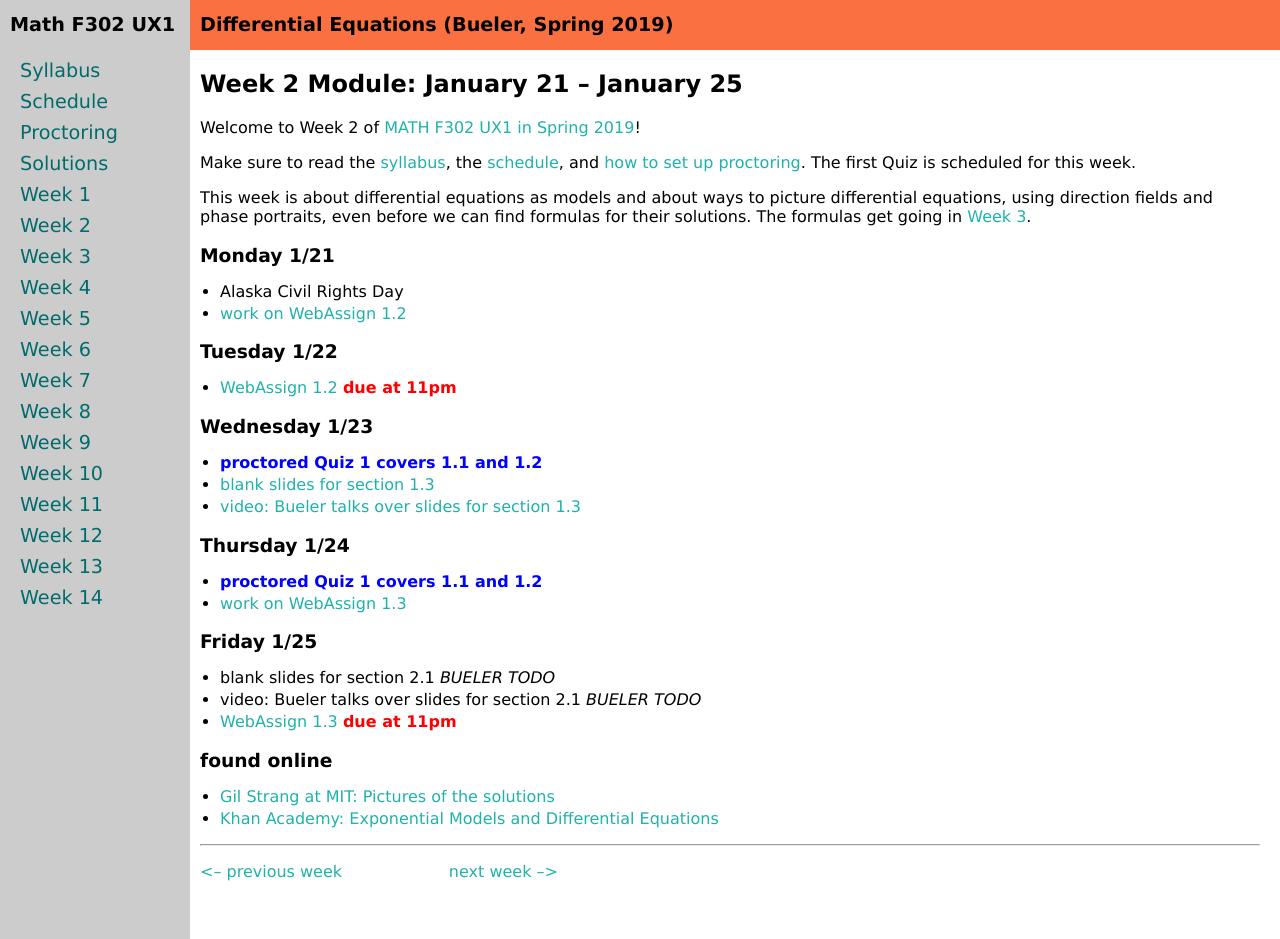
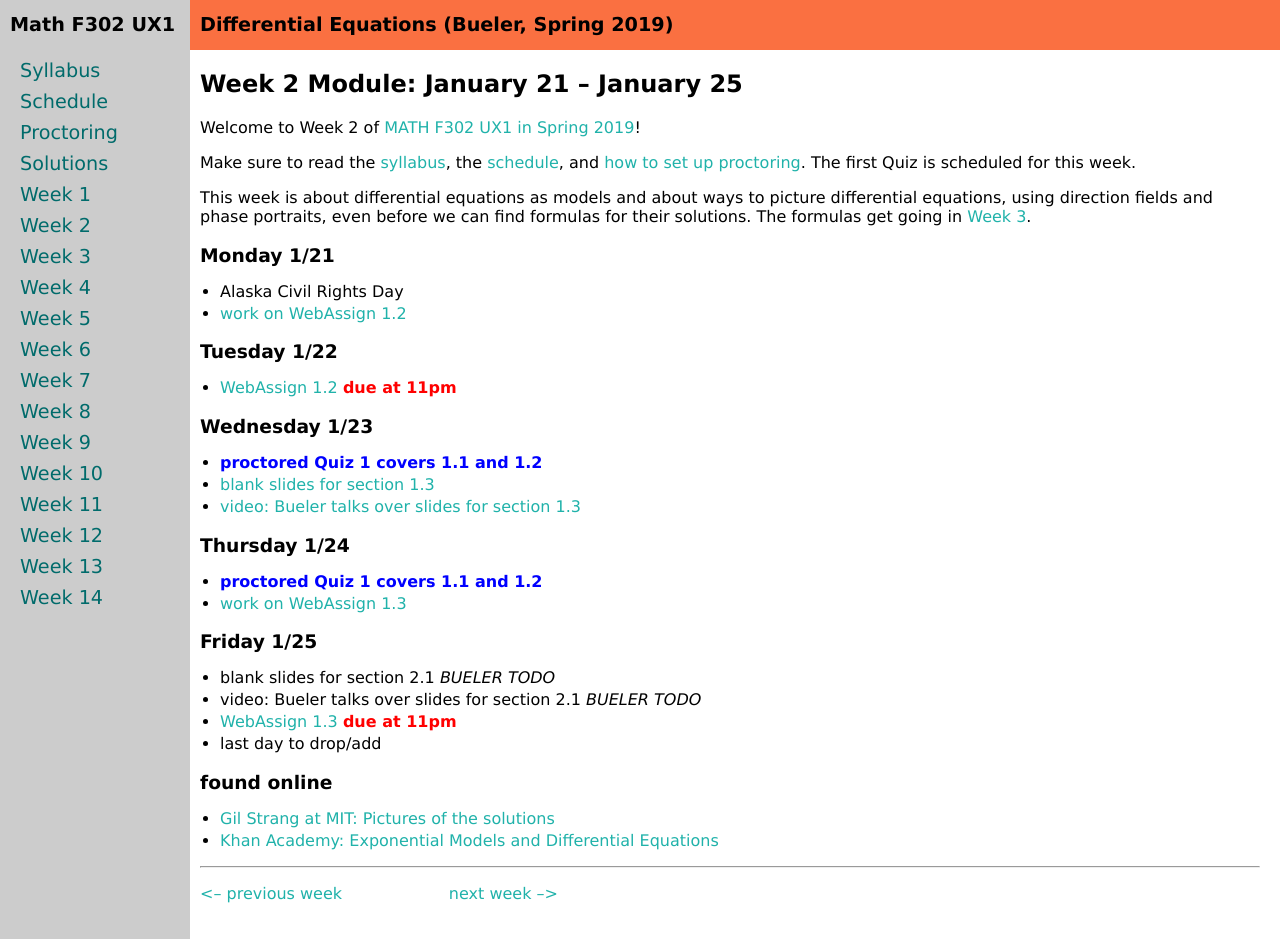
Before and after one commit to bueler/math302, a Jekyll site: the page built from week2.md, in a window 1280 px wide and 939 px high. Built offline with Jekyll 4.4.1, drawn with Linux system fonts in a browser that asks for light colours.

Commit message:
correct the drop/add date here too

```diff
--- a/week2.md
+++ b/week2.md
@@ -31,6 +31,7 @@ This week is about differential equations as models and about ways to picture di
 * blank slides for section 2.1 _BUELER TODO_
 * video: Bueler talks over slides for section 2.1 _BUELER TODO_
 * [WebAssign 1.3](https://www.webassign.net/) <span style="color:red">**due at 11pm**</span>
+* last day to drop/add
 
 ### found online
 * [Gil Strang at MIT: Pictures of the solutions](https://www.youtube.com/watch?v=cDfWtSqGiBY)
```
Also changed, not shown: week1.md (+0 -1 lines).
